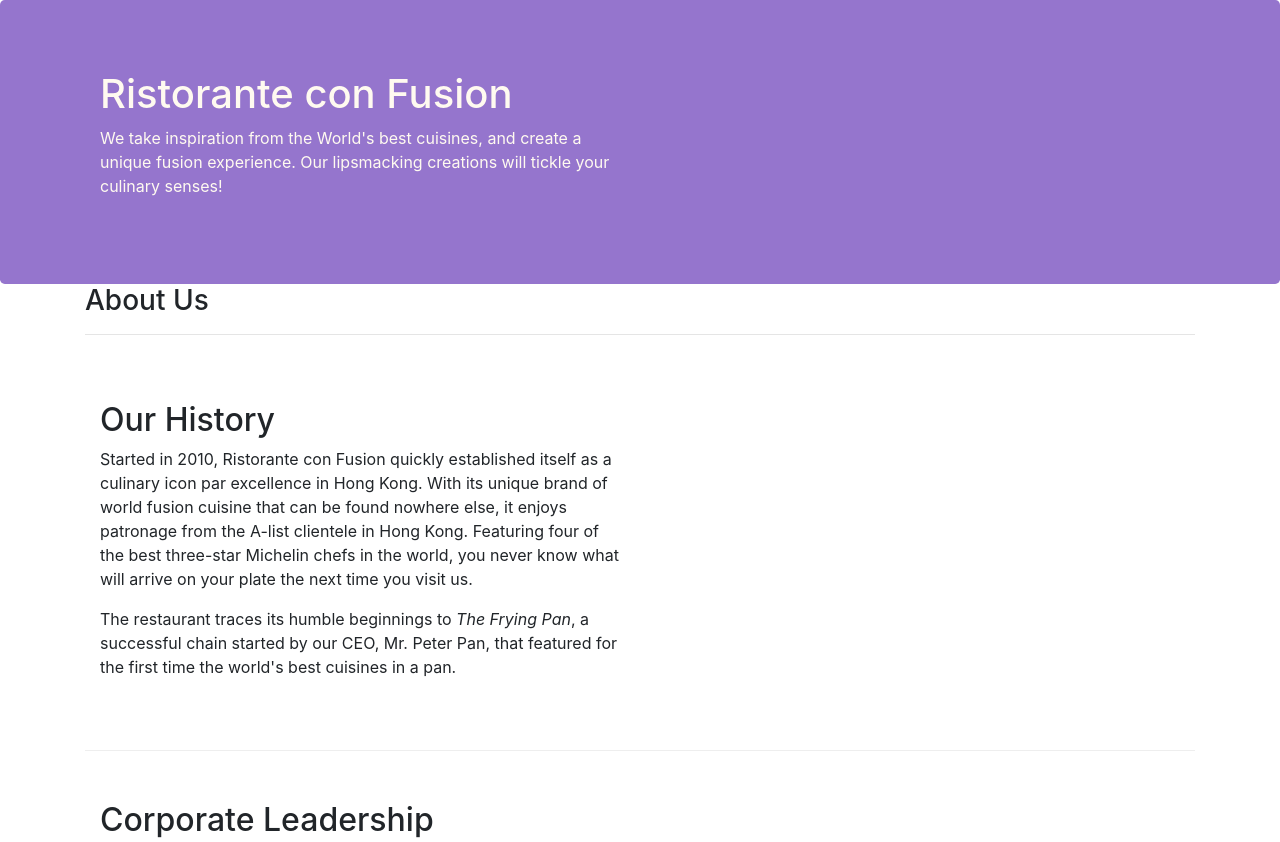
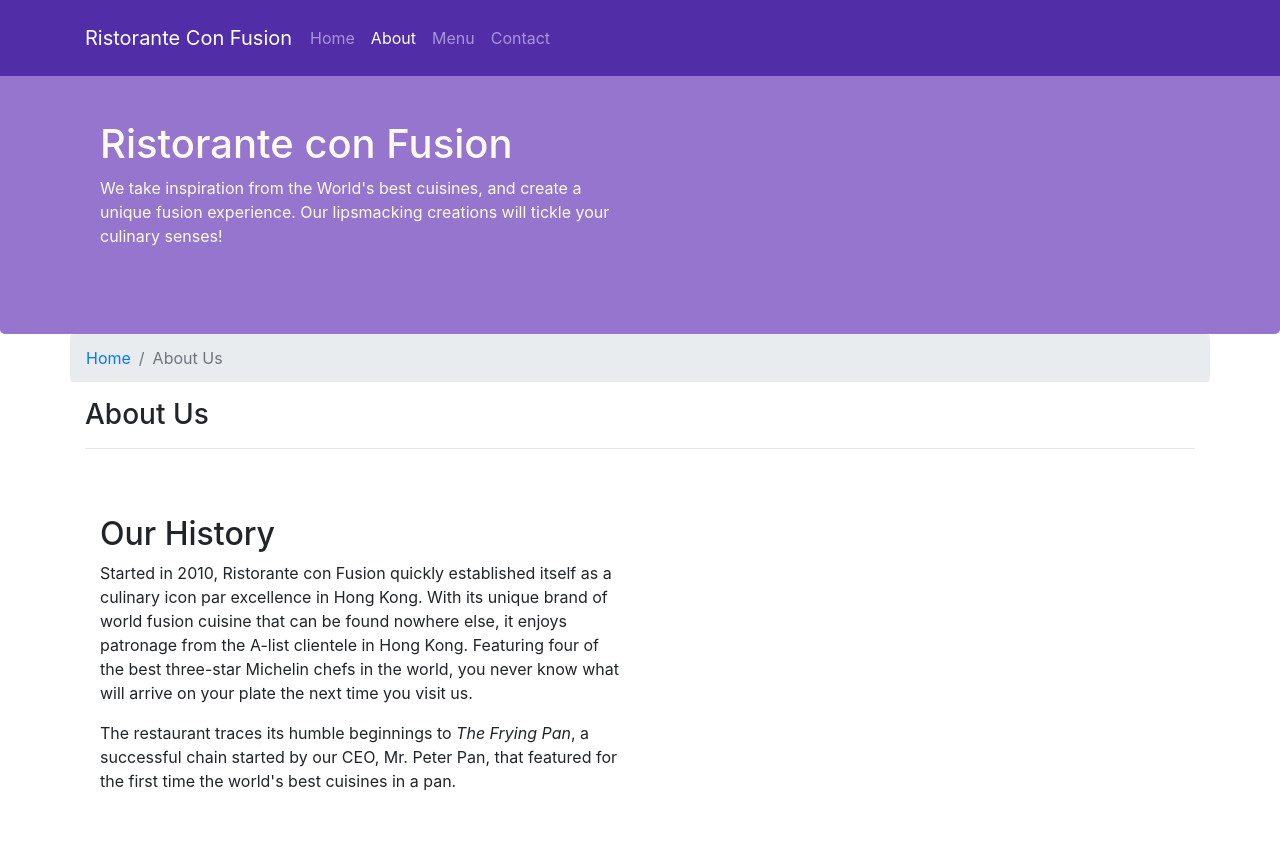
Before and after one commit to hardikshahgit/conFusion, a website: page aboutus.html in a window 1280 px wide. Shown: the top 842 px of the page. Drawn offline with nearby package versions, Linux system fonts and the light colour scheme.

Commit message:
navigation and breadcrumbs

```diff
--- a/aboutus.html
+++ b/aboutus.html
@@ -17,6 +17,26 @@
 
 <body>
 
+    <nav class="navbar navbar-dark navbar-expand-sm fixed-top">
+        <div class="container">
+            <button class="navbar-toggler" type="button" data-toggle="collapse" data-target="#Navbar">
+                <span class="navbar-toggler-icon"></span>
+            </button>
+
+            <a class="navbar-brand mr-auto" href="./index.html">Ristorante Con Fusion</a>
+
+            <div class="collapse navbar-collapse" id="Navbar">
+                <ul class="navbar-nav mr-auto" id="navi">
+                    <li class="nav-item"><a class="nav-link" href="./index.html">Home</a></li>
+                    <li class="nav-item active"><a class="nav-link" href="#">About</a></li>
+                    <li class="nav-item"><a class="nav-link" href="#">Menu</a></li>
+                    <li class="nav-item"><a class="nav-link" href="#">Contact</a></li>
+                </ul>
+            </div>
+
+        </div>
+    </nav>
+
     <header class="jumbotron">
         <div class="container">
             <div class="row row-header">
@@ -32,6 +52,10 @@
 
     <div class="container">
         <div class="row">
+            <ol class="col-12 breadcrumb">
+                <li class="breadcrumb-item"><a href="./index.html">Home</a></li>
+                <li class="breadcrumb-item active">About Us</li>
+            </ol>
             <div class="col-12">
                <h3>About Us</h3>
                <hr>
@@ -71,7 +95,7 @@
                 <div class="col-4 offset-1 col-sm-2">
                     <h5>Links</h5>
                     <ul class="list-unstyled">
-                        <li><a href="#">Home</a></li>
+                        <li><a href="./index.html">Home</a></li>
                         <li><a href="#">About</a></li>
                         <li><a href="#">Menu</a></li>
                         <li><a href="#">Contact</a></li>
--- a/css/styles.css
+++ b/css/styles.css
@@ -28,3 +28,16 @@
     margin: 0px;
     color: #0f0f0f;
 }
+
+body{
+    padding: 50px 0px 0px 0px;
+    z-index: 0;
+}
+
+.navbar-dark{
+    background-color: #512DA8;
+}
+
+#navi{
+    padding: 10px;
+}
```
Also changed, not shown: index.html (+21 -1 lines).
